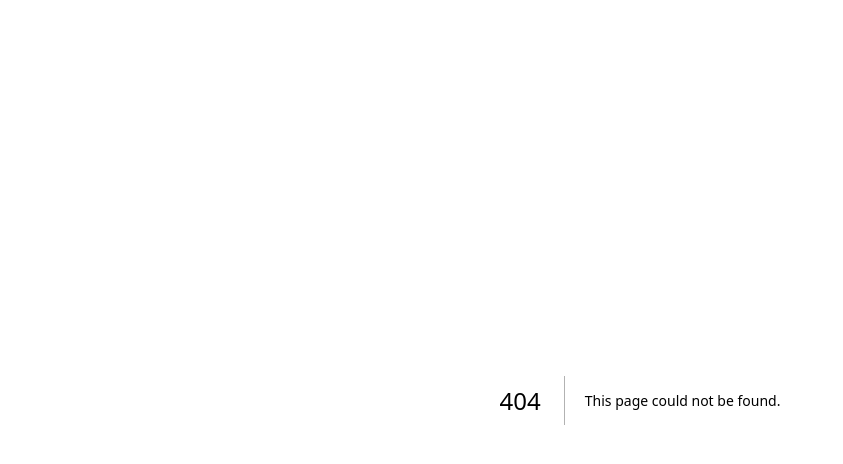
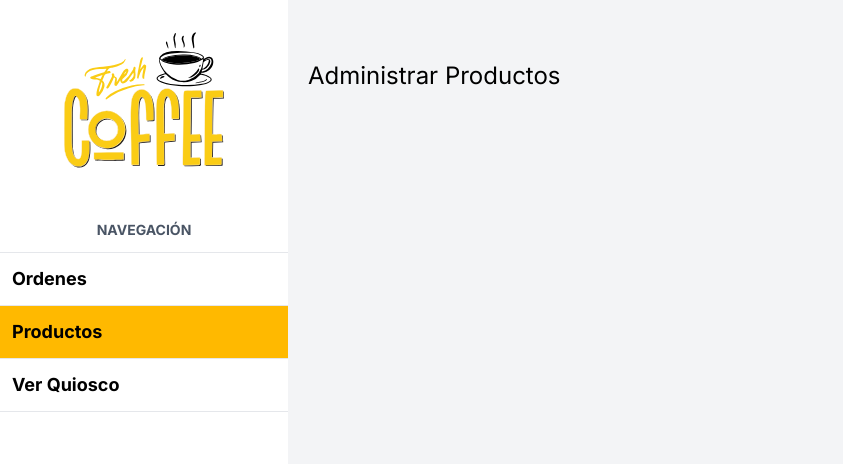
Before and after one commit to Ezeki3/quiosco-de-comida, a Next.js app: page /admin/products in a window 1280 px wide. Before the commit this address had no page. Shown: the top 464 px of the page, without its empty margins (0-843 px from the left). Built offline with nearby package versions, Linux system fonts and the light colour scheme.

Commit message:
navegacion en el panel de administracion

```diff
--- /dev/null
+++ b/app/admin/products/new/page.tsx
@@ -0,0 +1,6 @@
+
+export default function CreateProductPage() {
+  return (
+    <div>CreateProductPage</div>
+  )
+}
--- /dev/null
+++ b/app/admin/products/page.tsx
@@ -0,0 +1,12 @@
+import Heading from "@/components/ui/Heading";
+
+export default function ProductsPage() {
+
+  return (
+    <>
+      <Heading>
+        Administrar Productos
+      </Heading>
+    </>
+  )
+}
--- a/app/products/new/page.tsx
+++ /dev/null
@@ -1,6 +0,0 @@
-
-export default function NewProductsPage() {
-  return (
-    <div>NewProductsPage</div>
-  )
-}
--- a/app/products/page.tsx
+++ /dev/null
@@ -1,7 +0,0 @@
-
-export default function ProductsPage() {
-
-  return (
-    <div>ProductsPage</div>
-  )
-}
--- /dev/null
+++ b/components/admin/AdminRoute.tsx
@@ -0,0 +1,26 @@
+"use client"
+import Link from "next/link";
+import { usePathname } from "next/navigation";
+
+type AdminRouteProps = {
+  link:{
+    url: string;
+    text: string;
+    blank: boolean;
+  }
+}
+
+export default function AdminRoute( {link}: AdminRouteProps ) {
+  const pathname = usePathname()
+  const isActive = pathname.startsWith(link.url)
+
+  return (
+    <Link
+      className={` ${isActive ? 'bg-amber-400' : '' } font-bold text-lg border-t border-gray-200 p-3 last-of-type:border-b`}
+      href={link.url}
+      target={link.blank ? '_blank' : ''}
+  >
+      {link.text}
+    </Link>
+  )
+}
--- a/components/admin/AdminSidebar.tsx
+++ b/components/admin/AdminSidebar.tsx
@@ -1,4 +1,5 @@
 import Logo from "../ui/Logo"
+import AdminRoute from "./AdminRoute"
 
 const adminNavigation = [
     {url: '/admin/orders', text: 'Ordenes', blank: false},
@@ -14,7 +15,12 @@
             <div className="space-y-3 ">
                 <p className="mt-10 uppercase font-bold text-sm text-gray-600 text-center">Navegación</p>
                 <nav className="flex flex-col">
-
+                    {adminNavigation.map(link => (
+                        <AdminRoute
+                            key={link.url}
+                            link={link}
+                        />
+                    ))}
                 </nav>
             </div>
         </>
```
Also changed, not shown: app/admin/orders/page.tsx (renamed from app/admin/order/page.tsx).
